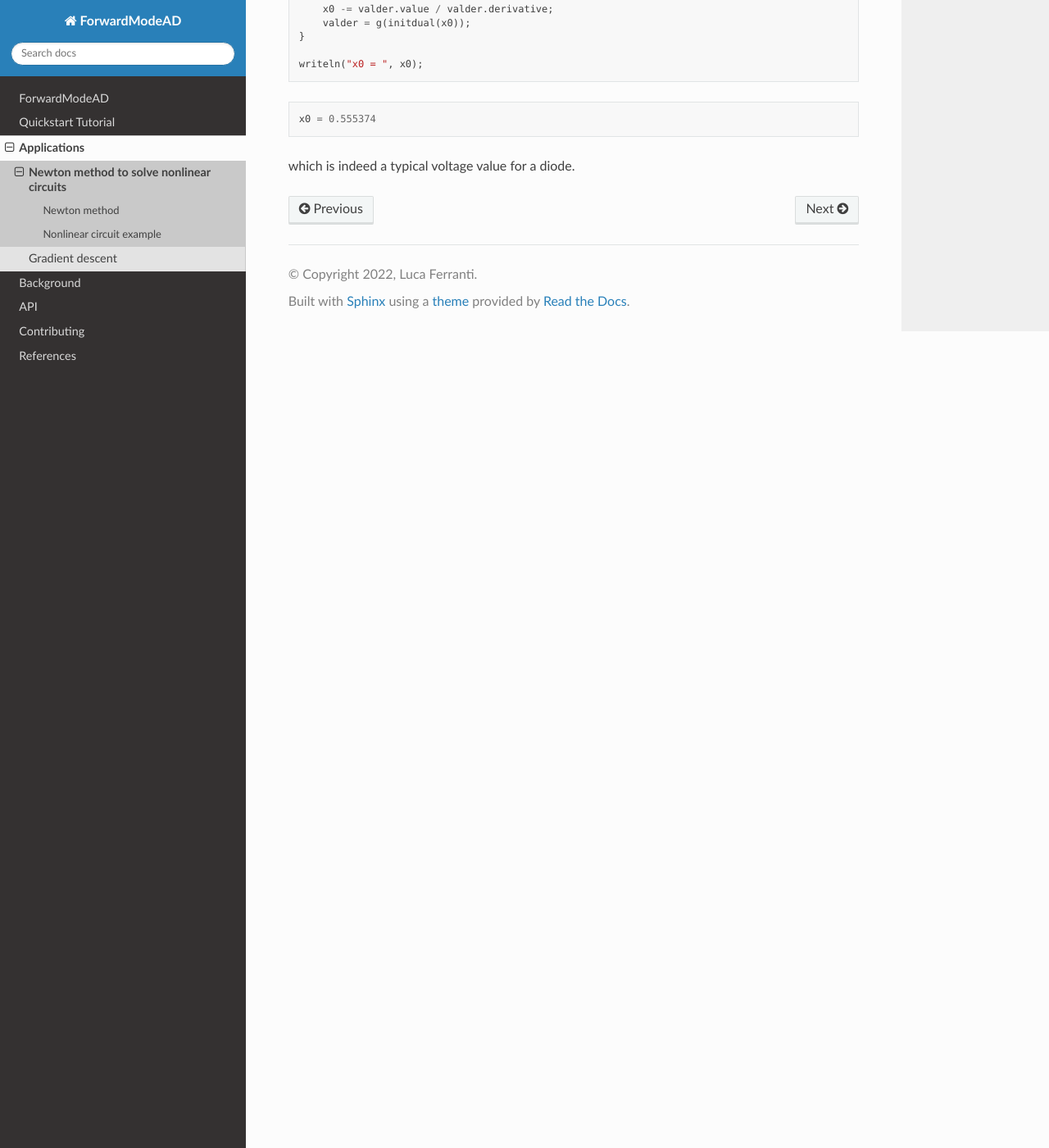
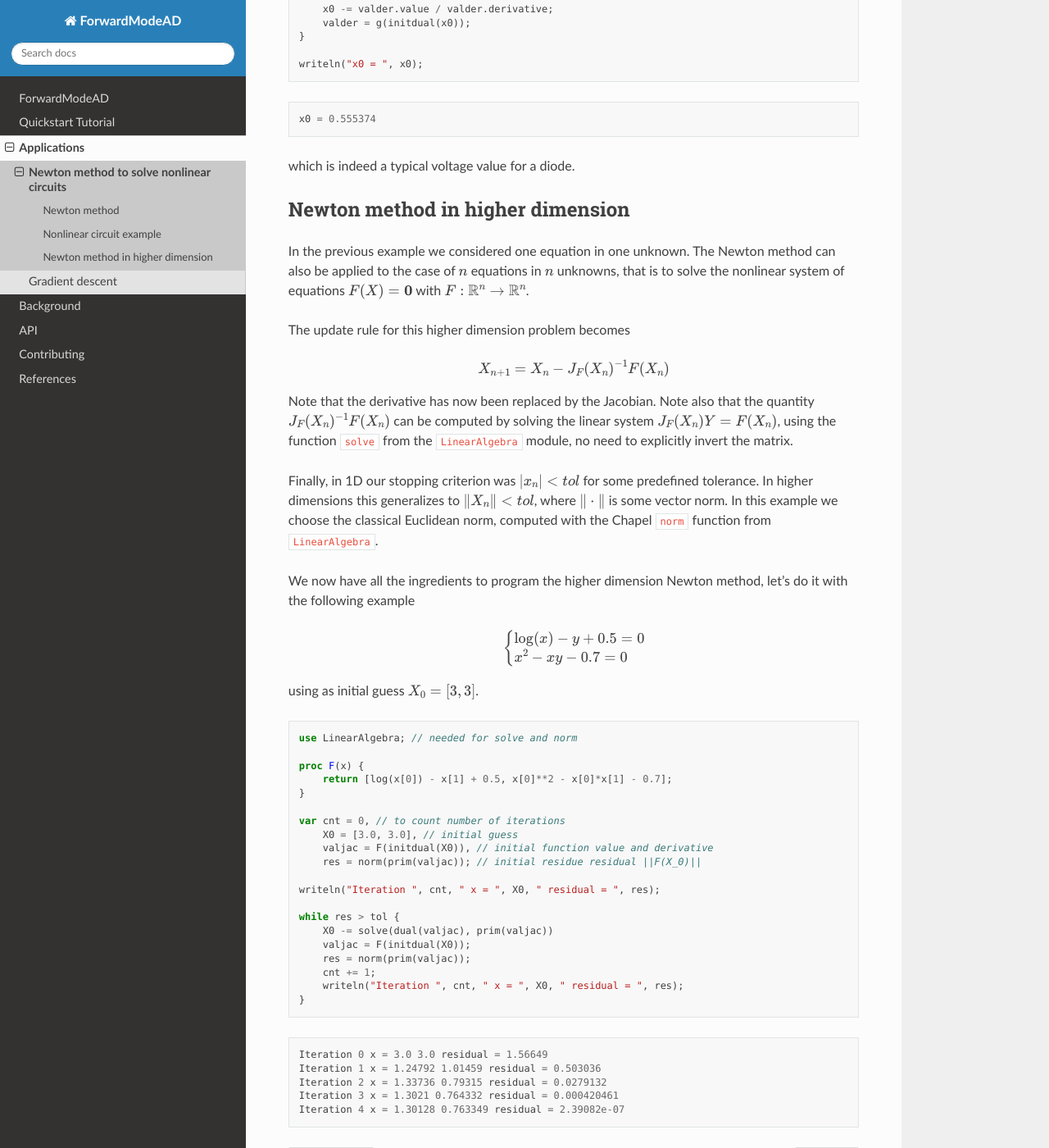
Before and after one commit to lucaferranti/ForwardModeAD, a Sphinx documentation site: the page built from docs/source/applications/newtoncircuit.rst, in a window 1280 px wide and 1400 px high, scrolled down 2581 px. Shown: the whole window at 82% size. Built offline with Sphinx 7.4.7 and the Read the Docs theme 2.0.0, drawn with Linux system fonts in a browser that asks for light colours.

Commit message:
added multidimensional newton example

```diff
--- a/docs/source/applications/newtoncircuit.rst
+++ b/docs/source/applications/newtoncircuit.rst
@@ -104,3 +104,60 @@
     x0 = 0.555374
 
 which is indeed a typical voltage value for a diode.
+
+Newton method in higher dimension
+*********************************
+
+In the previous example we considered one equation in one unknown. The Newton method can also be applied to the case of :math:`n` equations in :math:`n` unknowns,
+that is to solve the nonlinear system of equations :math:`F(X)=\mathbf{0}` with :math:`F:\mathbb{R}^n\rightarrow\mathbb{R}^n`.
+
+The update rule for this higher dimension problem becomes
+
+.. math::
+
+    X_{n+1}=X_n - J_F(X_n)^{-1}F(X_n)
+
+Note that the derivative has now been replaced by the Jacobian. Note also that the quantity :math:`J_F(X_n)^{-1}F(X_n)` can be computed by solving the linear system
+:math:`J_F(X_n)Y=F(X_n)`, using the function ``solve`` from the ``LinearAlgebra`` module, no need to explicitly invert the matrix.
+
+Finally, in 1D our stopping criterion was :math:`|x_n|<tol` for some predefined tolerance. In higher dimensions this generalizes to :math:`\Vert X_n\Vert<tol`,
+where :math:`\Vert\cdot\Vert` is some vector norm. In this example we choose the classical Euclidean norm, computed with the Chapel ``norm`` function from ``LinearAlgebra``.
+
+We now have all the ingredients to program the higher dimension Newton method, let's do it with the following example
+
+.. math::
+
+    \begin{cases}\log(x)-y+0.5=0\\x^2-xy-0.7=0\end{cases}
+
+using as initial guess :math:`X_0=[3, 3]`.
+
+.. code-block:: chapel
+
+    use LinearAlgebra; // needed for solve and norm
+
+    proc F(x) {
+        return [log(x[0]) - x[1] + 0.5, x[0]**2 - x[0]*x[1] - 0.7];
+    }
+
+    var cnt = 0, // to count number of iterations
+        X0 = [3.0, 3.0], // initial guess
+        valjac = F(initdual(X0)), // initial function value and derivative
+        res = norm(prim(valjac)); // initial residue residual ||F(X_0)||
+
+    writeln("Iteration ", cnt, " x = ", X0, " residual = ", res);
+
+    while res > tol {
+        X0 -= solve(dual(valjac), prim(valjac))
+        valjac = F(initdual(X0));
+        res = norm(prim(valjac));
+        cnt += 1;
+        writeln("Iteration ", cnt, " x = ", X0, " residual = ", res);
+    }
+
+.. code-block::
+
+    Iteration 0 x = 3.0 3.0 residual = 1.56649
+    Iteration 1 x = 1.24792 1.01459 residual = 0.503036
+    Iteration 2 x = 1.33736 0.79315 residual = 0.0279132
+    Iteration 3 x = 1.3021 0.764332 residual = 0.000420461
+    Iteration 4 x = 1.30128 0.763349 residual = 2.39082e-07
--- a/docs/source/tutorial.rst
+++ b/docs/source/tutorial.rst
@@ -138,6 +138,8 @@ Using ``initdual`` the strategy is very similar to before, except that now the v
     2.0 1.0
     3.0 5.0
 
+Note that the function should take an array an input and return an array as output.
+
 Alternatively, you can use the ``jacobian`` function, which takes as input the function and the point and returns the jacobian at that point.
 The same restrictions of ``gradient`` apply:
 
```
Also changed, not shown: 1 other file.
